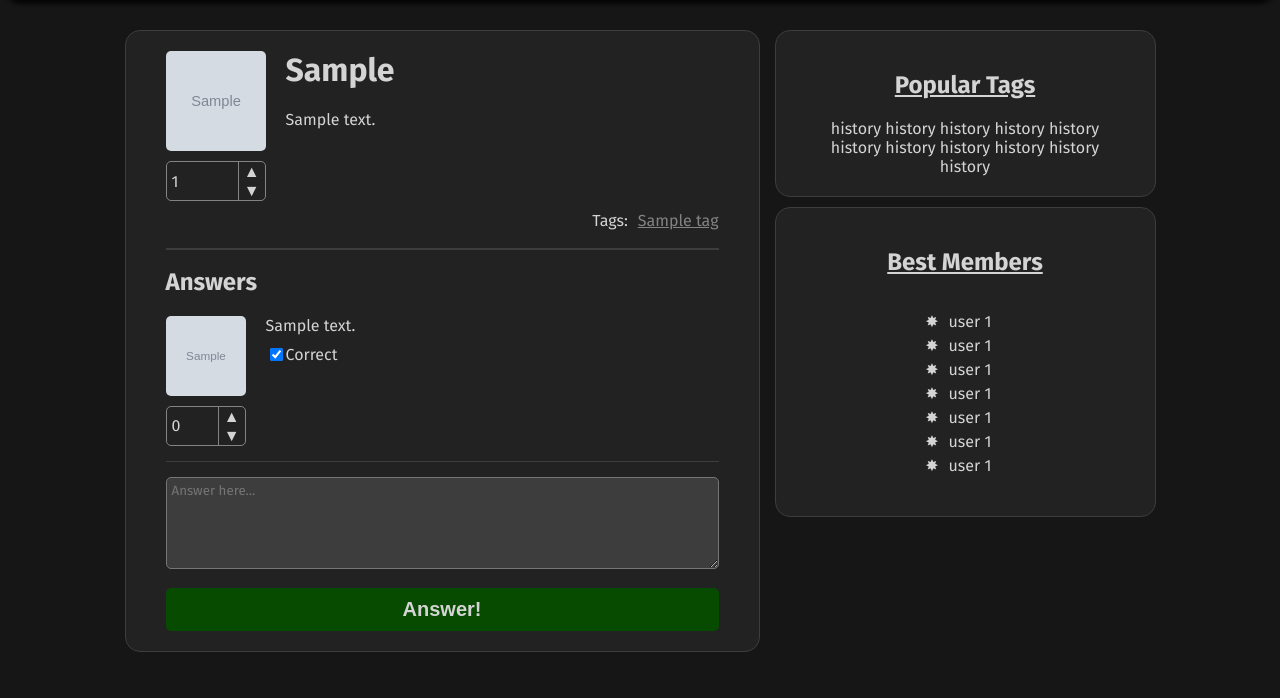
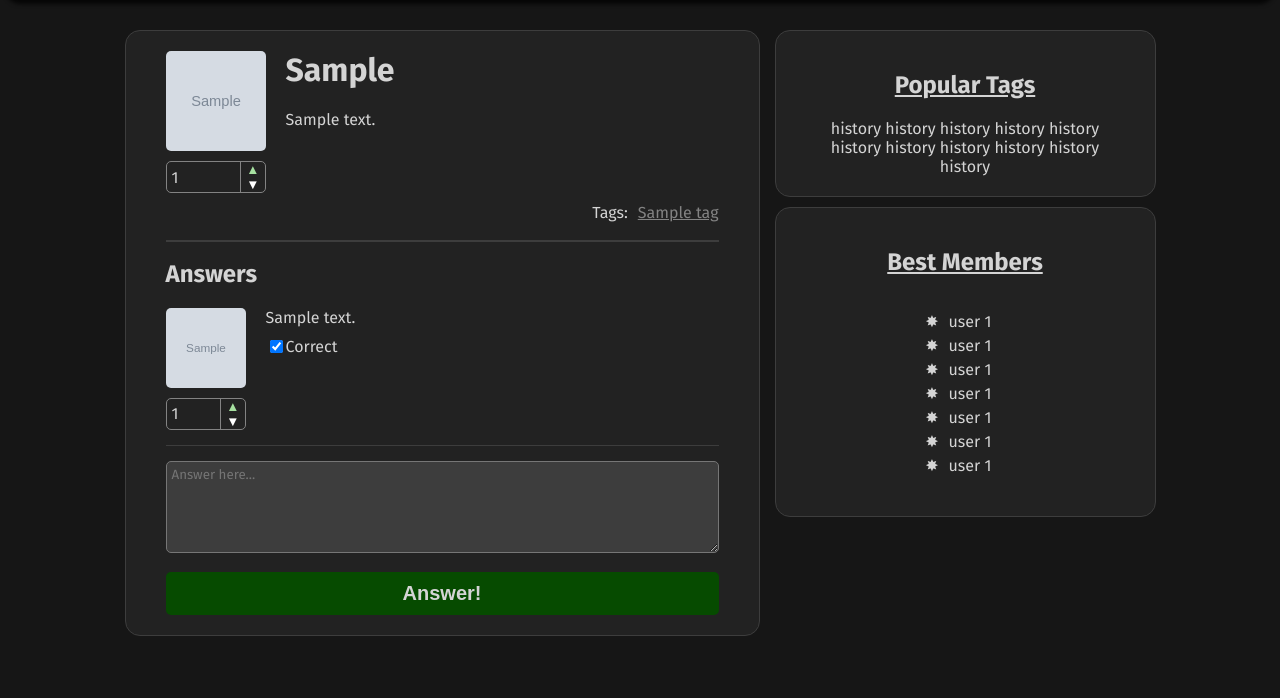
Before and after one commit to emresha/askme_demirel, a Django app: page /question/1 in a window 1280 px wide. Shown: the part 102-800 px from the top of the page. Run offline with Django 3.2, Linux system fonts and the light colour scheme; a user stored in the database is signed in; tables that the repository leaves empty hold one stand-in row (values such as "Sample post"); grey boxes marked "Sample" are stand-in pictures.

Commit message:
added likes functionality to comments

```diff
--- a/app/urls.py
+++ b/app/urls.py
@@ -31,7 +31,8 @@
     path('question/<int:id>', views.question, name="question"),
     path('settings/', views.settings, name="settings"),
     path('logout/', views.logout, name="logout"),
-    path('toggle_like/', views.toggle_like, name='toggle_like'),
+    path('toggle_question_like/', views.toggle_question_like, name='toggle_like'),
+    path('toggle_comment_like/', views.toggle_comment_like, name='toggle_answer_like'),
 ]
 
 if settings.DEBUG:
--- a/app/views.py
+++ b/app/views.py
@@ -13,8 +13,8 @@
 from django.db.models import Exists, OuterRef, Value, BooleanField, IntegerField, Case, When, Subquery
 
 
-def handle_like(user_profile, post, action) -> dict:
-    post_like, created = PostLike.objects.get_or_create(user=user_profile, post=post, defaults={'value': 0})
+def handle_question_like(user_profile, post, action) -> dict:
+    post_like, _ = PostLike.objects.get_or_create(user=user_profile, post=post, defaults={'value': 0})
 
     if action == 'like':
         if post_like.value == 1:
@@ -47,6 +47,40 @@
 
     return data
 
+def handle_comment_like(user_profile, comment, action) -> dict:
+    comment_like, _ = CommentLike.objects.get_or_create(user=user_profile, comment=comment, defaults={'value': 0})
+
+    if action == 'like':
+        if comment_like.value == 1:
+            comment_like.value = 0
+            comment.like_count -= 1
+        elif comment_like.value == -1:
+            comment_like.value = 1
+            comment.like_count += 2
+        else:
+            comment_like.value = 1
+            comment.like_count += 1
+    elif action == 'dislike':
+        if comment_like.value == -1:
+            comment_like.value = 0
+            comment.like_count += 1
+        elif comment_like.value == 1:
+            comment_like.value = -1
+            comment.like_count -= 2
+        else:
+            comment_like.value = -1
+            comment.like_count -= 1
+
+    comment_like.save()
+    comment.save()
+
+    data = {
+        'like_count': comment.like_count,
+        'like_value': comment_like.value
+    }
+
+    return data
+
 
 """
 Функция пагинации
@@ -68,7 +102,7 @@
 
 @require_POST
 @login_required
-def toggle_like(request):
+def toggle_question_like(request):
     post_id = request.POST.get('post_id')
     action = request.POST.get('action')
 
@@ -82,7 +116,27 @@
 
     user_profile = request.user.profile
 
-    data = handle_like(user_profile, post, action)
+    data = handle_question_like(user_profile, post, action)
+
+    return JsonResponse(data)
+
+@require_POST
+@login_required
+def toggle_comment_like(request):
+    comment_id = request.POST.get('comment_id')
+    action = request.POST.get('action')
+
+    if not comment_id or action not in ['like', 'dislike']:
+        return JsonResponse({'error': 'Invalid parameters.'}, status=400)
+
+    try:
+        comment = Comment.objects.get(id=comment_id)
+    except Comment.DoesNotExist:
+        return JsonResponse({'error': 'Comment not found.'}, status=404)
+
+    user_profile = request.user.profile
+
+    data = handle_comment_like(user_profile, comment, action)
 
     return JsonResponse(data)
 
@@ -160,7 +214,6 @@
             user = auth.authenticate(username=form.cleaned_data['username'], password=form.cleaned_data['password'])
             if user:
                 auth.login(request, user)
-                # print(request.GET)
                 if next:
                     return redirect(next)
                 return redirect('index')
@@ -177,7 +230,6 @@
 
     if request.method == 'POST':
         form = SignUpForm(request.POST, request.FILES)
-        # print(form.errors)
         if form.is_valid():
             res = form.signup(request)
             if res['error'] is None:
@@ -194,6 +246,7 @@
         if request.user.is_authenticated:
             post = Post.objects.get_by_id(id)
             form = CommentForm(request.POST)
+
             if form.is_valid():
                 res = form.post(request, post.id)
                 if res['error'] is None:
@@ -206,28 +259,53 @@
             return redirect(f'/login?continue={request.path}')
 
     try:
-        question = Post.objects.get_by_id(id)
+        post = Post.objects.get_by_id(id)
     except Exception as e:
         raise Http404("Question not found.")
 
-    comments = Comment.objects.get_comments_by_post(question)
-
+    comments = Comment.objects.get_comments_by_post(post)
 
     if request.user.is_authenticated:
-        did_user_like = PostLike.objects.filter(user=request.user.profile, post=question).exists()
-        if did_user_like:
-            like = PostLike.objects.get(user=request.user.profile, post=question).value
-        else:
-            like = 0
+        like_subquery = PostLike.objects.filter(
+            user=request.user.profile,
+            post_id=id
+        ).values('value')[:1]
 
-        liked_comments = Comment.objects.filter(
-            post=question,
-            likes__user=request.user.profile
-        ).distinct()
+        post = Post.objects.filter(id=id).annotate(
+            like_value=Subquery(
+                like_subquery,
+                output_field=IntegerField()
+            )
+        ).annotate(
+            is_liked=Case(
+                When(like_value__isnull=False, then=Value(True)),
+                default=Value(False),
+                output_field=BooleanField(),
+            )
+        ).first()
 
-        return render(request, "question.html", context={'question': question, 'id': id, 'comments': paginate(comments, request), 'did_user_like': did_user_like, 'like': like, 'liked_comments': liked_comments})
+        # annotate comments with like value
+        comment_like_subquery = CommentLike.objects.filter(
+            user=request.user.profile,
+            comment=OuterRef('pk')
+        ).values('value')[:1]
+
+        comments = comments.annotate(
+            like_value=Subquery(
+                comment_like_subquery,
+                output_field=IntegerField()
+            )
+        ).annotate(
+            is_liked=Case(
+                When(like_value__isnull=False, then=Value(True)),
+                default=Value(False),
+                output_field=BooleanField(),
+            )
+        )
+
+        return render(request, "question.html", context={'question': post, 'id': id, 'comments': paginate(comments, request)})
     else:
-        return render(request, "question.html", context={'question': question, 'id': id, 'comments': paginate(comments, request)})
+        return render(request, "question.html", context={'question': post, 'id': id, 'comments': paginate(comments, request)})
 
 
 @login_required(redirect_field_name='continue')
--- a/static/question.css
+++ b/static/question.css
@@ -81,10 +81,27 @@
     align-self: center;
 }
 
-.arrow {
-    cursor: pointer;
+.arrows-container {
+    display: flex;
+    flex-flow: column;
+    padding-left: 5px;
+    border-left: 1px solid #838383;
 }
 
+.arrow-button {
+    cursor: pointer;
+    color: white;
+    outline: none;
+    border: none;
+    background-color: transparent;
+    padding: 0;
+    margin: 0;
+}
+
+
+.liked {
+    color: #a6e0a0;
+}
 .liked {
     color: #a6e0a0;
 }
--- /dev/null
+++ b/static/question_ajax.js
@@ -0,0 +1,121 @@
+document.addEventListener('DOMContentLoaded', function() {
+    function getCookie(name) {
+        let cookieValue = null;
+        if (document.cookie && document.cookie !== '') {
+            const cookies = document.cookie.split(';');
+            for (let i = 0; i < cookies.length; i++) {
+                const cookie = cookies[i].trim();
+                if (cookie.substring(0, name.length + 1) === (name + '=')) {
+                    cookieValue = decodeURIComponent(cookie.substring(name.length + 1));
+                    break;
+                }
+            }
+        }
+        return cookieValue;
+    }
+
+    const csrftoken = getCookie('csrftoken');
+
+    function handleQuestionLikeDislike(event) {
+        event.preventDefault();
+
+        const button = event.currentTarget;
+        const postId = button.dataset.postId;
+        const action = button.dataset.action;
+
+        fetch("/toggle_question_like/", {
+            method: 'POST',
+            headers: {
+                'Content-Type': 'application/x-www-form-urlencoded',
+                'X-CSRFToken': csrftoken,
+            },
+            body: new URLSearchParams({
+                'post_id': postId,
+                'action': action,
+            }),
+        })
+        .then(response => response.json())
+        .then(data => {
+            if (data.error) {
+                alert(data.error);
+            } else {
+                const likeCountDiv = document.querySelector(".question-number")
+                likeCountDiv.textContent = data.like_count;
+
+                const likeButton = document.querySelector('.like-button');
+                const dislikeButton = document.querySelector('.dislike-button');
+
+                if (data.like_value === 1) {
+                    likeButton.classList.add('liked');
+                } else {
+                    likeButton.classList.remove('liked');
+                }
+
+                if (data.like_value === -1) {
+                    dislikeButton.classList.add('liked');
+                } else {
+                    dislikeButton.classList.remove('liked');
+                }
+            }
+        })
+        .catch(error => {
+            console.error('Error:', error);
+        });
+    }
+
+    function handleCommentLikeDislike(event) {
+        event.preventDefault();
+
+        const button = event.currentTarget;
+        const commentId = button.dataset.commentId;
+        const action = button.dataset.action;
+
+        fetch("/toggle_comment_like/", {
+            method: 'POST',
+            headers: {
+                'Content-Type': 'application/x-www-form-urlencoded',
+                'X-CSRFToken': csrftoken,
+            },
+            body: new URLSearchParams({
+                'comment_id': commentId,
+                'action': action,
+            }),
+        })
+        .then(response => response.json())
+        .then(data => {
+            if (data.error) {
+                alert(data.error);
+            } else {
+                const commentCard = button.closest('.answer');
+                const likeCountDiv = commentCard.querySelector('.number');
+                likeCountDiv.textContent = data.like_count;
+
+                const likeButton = commentCard.querySelector('.comment-like-button');
+                const dislikeButton = commentCard.querySelector('.comment-dislike-button');
+
+                if (data.like_value === 1) {
+                    likeButton.classList.add('liked');
+                } else {
+                    likeButton.classList.remove('liked');
+                }
+
+                if (data.like_value === -1) {
+                    dislikeButton.classList.add('liked');
+                } else {
+                    dislikeButton.classList.remove('liked');
+                }
+            }
+        })
+        .catch(error => {
+            console.error('Error:', error);
+        });
+    }
+
+    document.querySelectorAll('.like-button, .dislike-button').forEach(function(button) {
+        button.addEventListener('click', handleQuestionLikeDislike);
+    });
+
+    document.querySelectorAll('.comment-like-button, .comment-dislike-button').forEach(function(button) {
+        button.addEventListener('click', handleCommentLikeDislike);
+    });
+});
--- a/templates/question.html
+++ b/templates/question.html
@@ -19,20 +19,18 @@
                             {% endif %}
                             <div class="likes">
                                 {% if request.user.is_authenticated %}
-                                <div class="number">{{question.like_count}}</div>
+                                <div class="number question-number">{{question.like_count}}</div>
                                 <div class="arrows-container">
-                                    {% if question in questions_liked_by_user %}
-                                        {% if like == 1 %}
-                                            <div class="arrow liked">▲</div>
-                                            <div class="arrow">▼</div>
-                                        {% else %}
-                                            <div class="arrow">▲</div>
-                                            <div class="arrow liked">▼</div>
-                                        {% endif %}
-                                    {% else %}
-                                    <div class="arrow">▲</div>
-                                    <div class="arrow">▼</div>
-                                    {% endif %}
+                                    <button class="arrow-button like-button {% if question.like_value == 1 %}liked{% endif %}"
+                                            data-post-id="{{ question.id }}"
+                                            data-action="like">
+                                        ▲
+                                    </button>
+                                    <button class="arrow-button dislike-button {% if question.like_value == -1 %}liked{% endif %}"
+                                            data-post-id="{{ question.id }}"
+                                            data-action="dislike">
+                                        ▼
+                                    </button>
                                 </div>
                                 {% else %}
                                 <div class="number" style="display: flex; width: 100%; justify-content: center; padding: 10px">{{ question.like_count }}</div>
@@ -61,6 +59,7 @@
                 <h4>Nobody has answered yet, so be first!</h4>
                 {% else %}
                 {% for comment in comments %}
+                <!-- <h1> {{ comment.like_value }} </h1> -->
                 <div class="answer" id="{{ comment.id }}">
                     <div class="avatar-and-description">
                         <div class="image-like-container">
@@ -70,11 +69,23 @@
                             <img height="80" width="80" src="https://placehold.co/500" alt="user image">
                             {% endif %}
                             <div class="likes">
-                                <div class="number">0</div>
+                                {% if request.user.is_authenticated %}
+                                <div class="number">{{ comment.like_count }}</div>
                                 <div class="arrows-container">
-                                    <div class="arrow">▲</div>
-                                    <div class="arrow">▼</div>
+                                    <button class="arrow-button comment-like-button {% if comment.like_value == 1 %}liked{% endif %}"
+                                            data-comment-id="{{ comment.id }}"
+                                            data-action="like">
+                                        ▲
+                                    </button>
+                                    <button class="arrow-button comment-dislike-button {% if comment.like_value == -1 %}liked{% endif %}"
+                                            data-comment-id="{{ comment.id }}"
+                                            data-action="dislike">
+                                        ▼
+                                    </button>
                                 </div>
+                                {% else %}
+                                <div class="number" style="display: flex; width: 100%; justify-content: center; padding: 10px">{{ comment.like_count }}</div>
+                                {% endif %}
                             </div>
                         </div>
                         <div class="answer-actions">
@@ -125,4 +136,6 @@
         </div>
         </div>
     </div>
+
+    <script src="{% static 'question_ajax.js' %}"></script>
 {% endblock %}
```
Also changed, not shown: static/index_ajax.js (added, +72 -0 lines), templates/index.html (+1 -74 lines).
